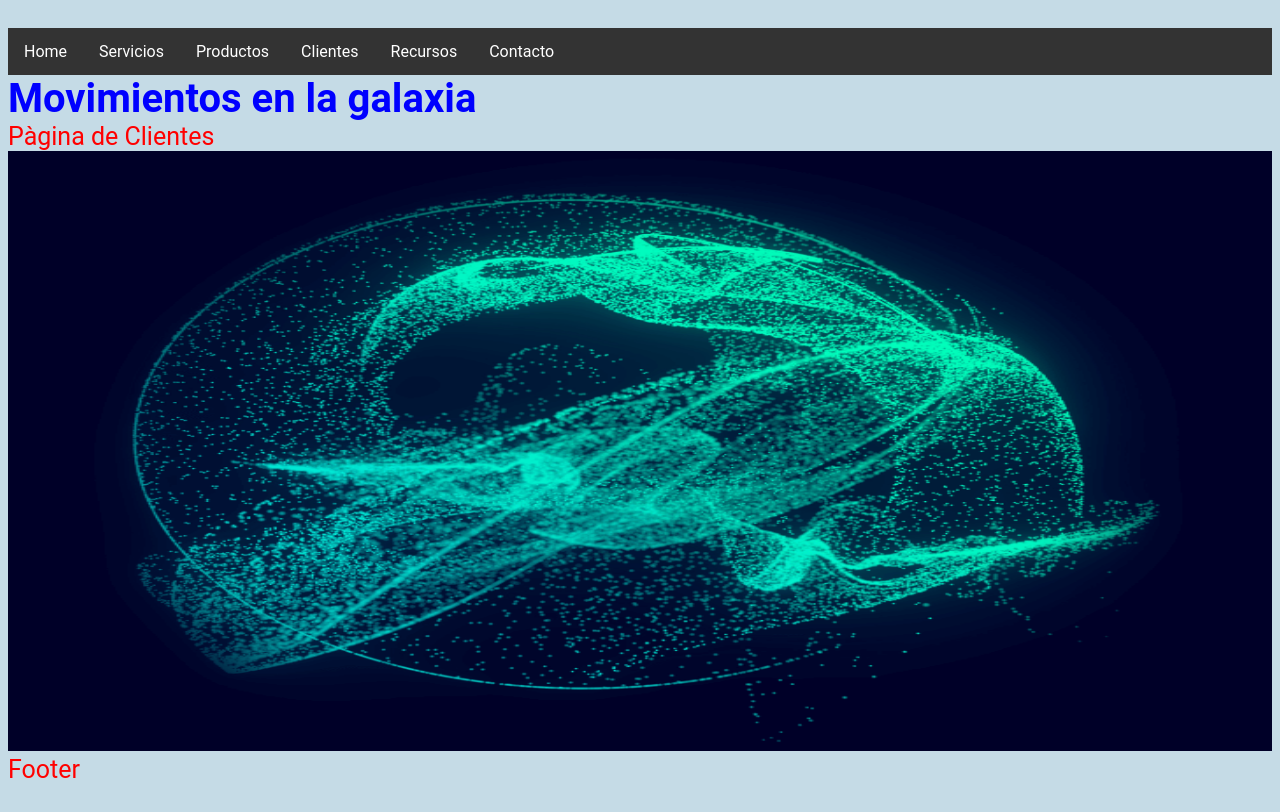
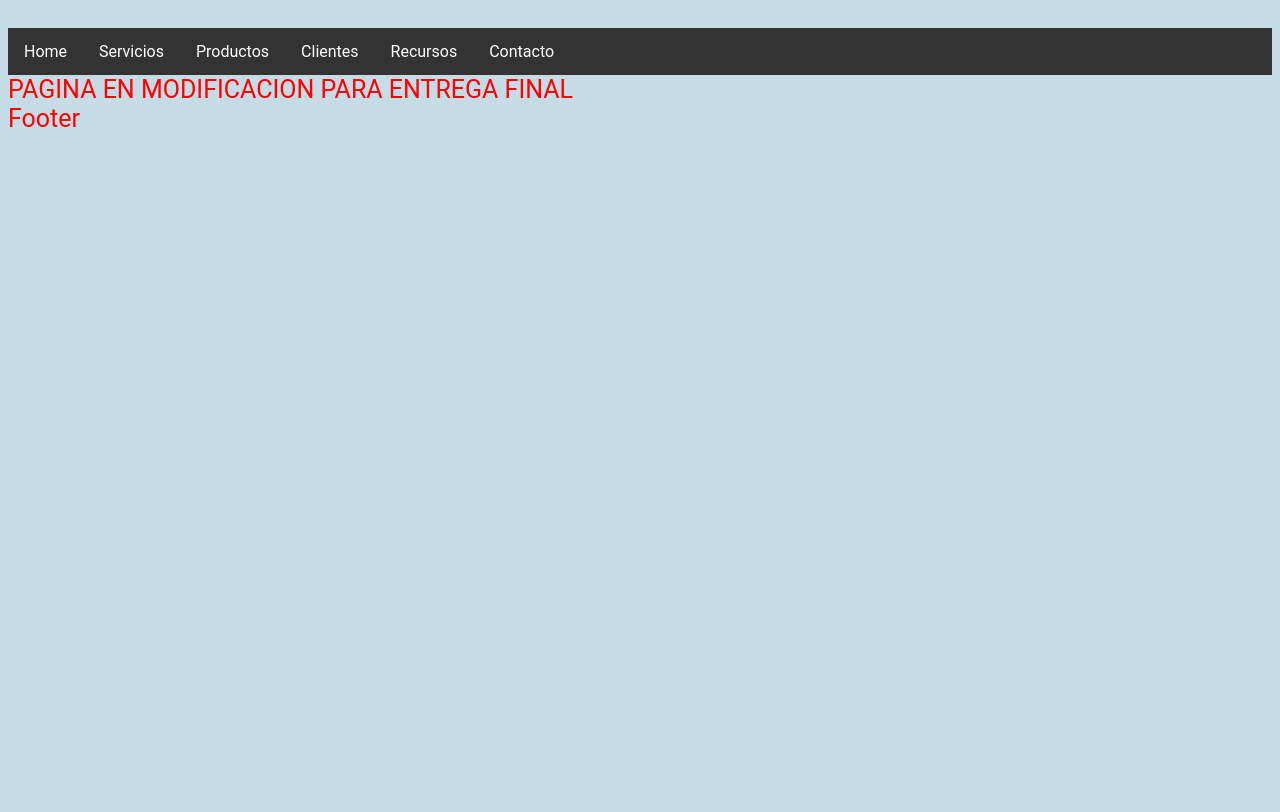
Before and after one commit to adrianb7000/boperVS, a website: page pages/clientes.html in a window 1280 px wide. Drawn offline with Linux system fonts and the light colour scheme.

Commit message:
Tercera entrega del proyecto, configuracion semi-final de archivos y contenido

```diff
--- a/pages/clientes.html
+++ b/pages/clientes.html
@@ -1,6 +1,9 @@
 <!DOCTYPE html>
 <html lang="en">
 <head>
+    <!--
+    Pagina de Clientes, aqui van los datos de los principales clientes, logo y datos destacados como casos de exitos con ellos
+    -->
     <meta charset="UTF-8">
     <meta http-equiv="X-UA-Compatible" content="IE=edge">
     <meta name="viewport" content="width=device-width, initial-scale=1.0">
@@ -38,10 +41,7 @@
         </header>
 
         <div id="cuerpo">
-            <h1>Movimientos en la galaxia</h1>
-
-            <p>Pàgina de Clientes</p>
-            <img src="../assets/img/universe.png" alt="universe" width="600" height="600">
+            <p>PAGINA EN MODIFICACION PARA ENTREGA FINAL</p>
         </div>
 
         <div class="footer">
```
Also changed, not shown: css/style.css (+31 -2 lines), pages/contacto.html (+3 -0 lines), pages/productos.html (+4 -2 lines), pages/recursos.html (+3 -0 lines), pages/servicios.html (+4 -3 lines), 1 other file.
